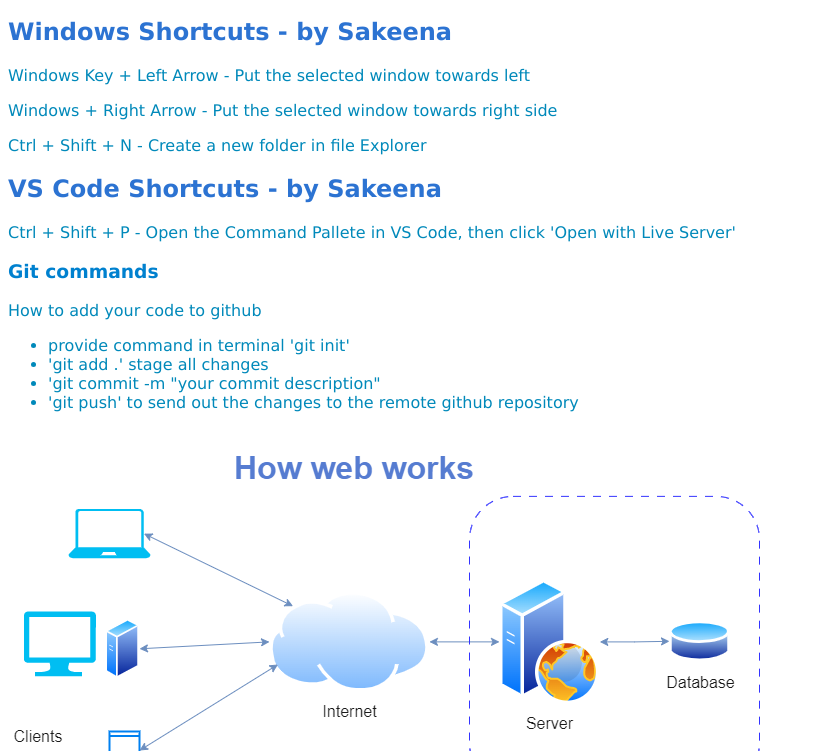
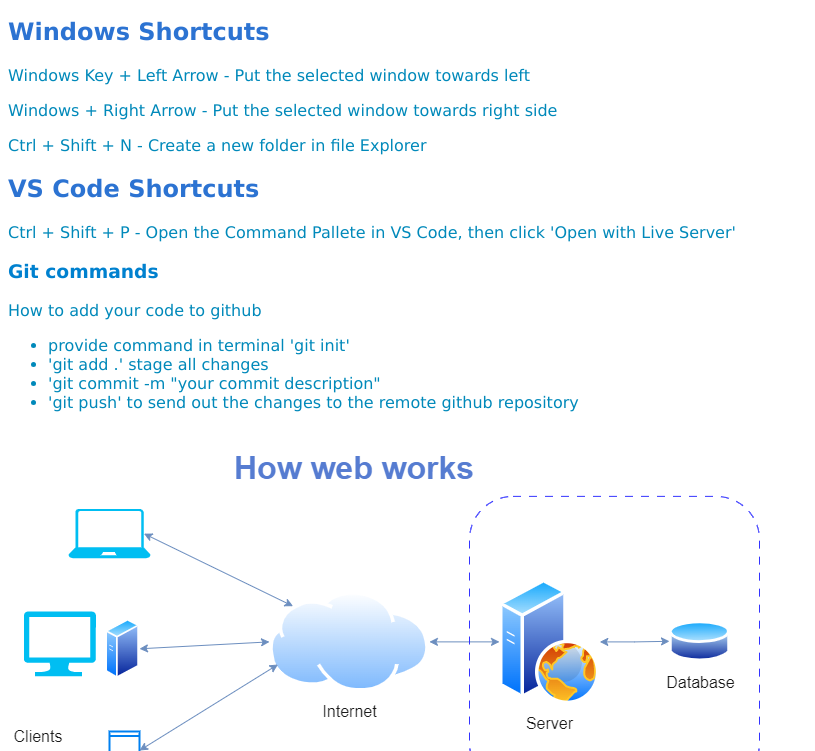
Before and after one commit to shihamsam/webdevdemo2023, a plain HTML site: page index.html in a window 1280 px wide. Shown: the part 49-800 px from the top of the page, without its empty margins (0-815 px from the left). Drawn offline with Linux system fonts and the light colour scheme.

Commit message:
removed teacher name

```diff
--- a/index.html
+++ b/index.html
@@ -5,11 +5,11 @@
   </head>
   <body>
     <h1 class="main-h">Web Development Fundamentals</h1>
-    <h2>Windows Shortcuts - by Sakeena</h2>
+    <h2>Windows Shortcuts</h2>
     <p>Windows Key + Left Arrow - Put the selected window towards left</p>
     <p>Windows + Right Arrow - Put the selected window towards right side</p>
     <p>Ctrl + Shift + N -  Create a new folder in file Explorer </p>
-    <h2>VS Code Shortcuts - by Sakeena</h2>
+    <h2>VS Code Shortcuts</h2>
 
     <p>
       Ctrl + Shift + P - Open the Command Pallete in VS Code, then click 'Open
```
